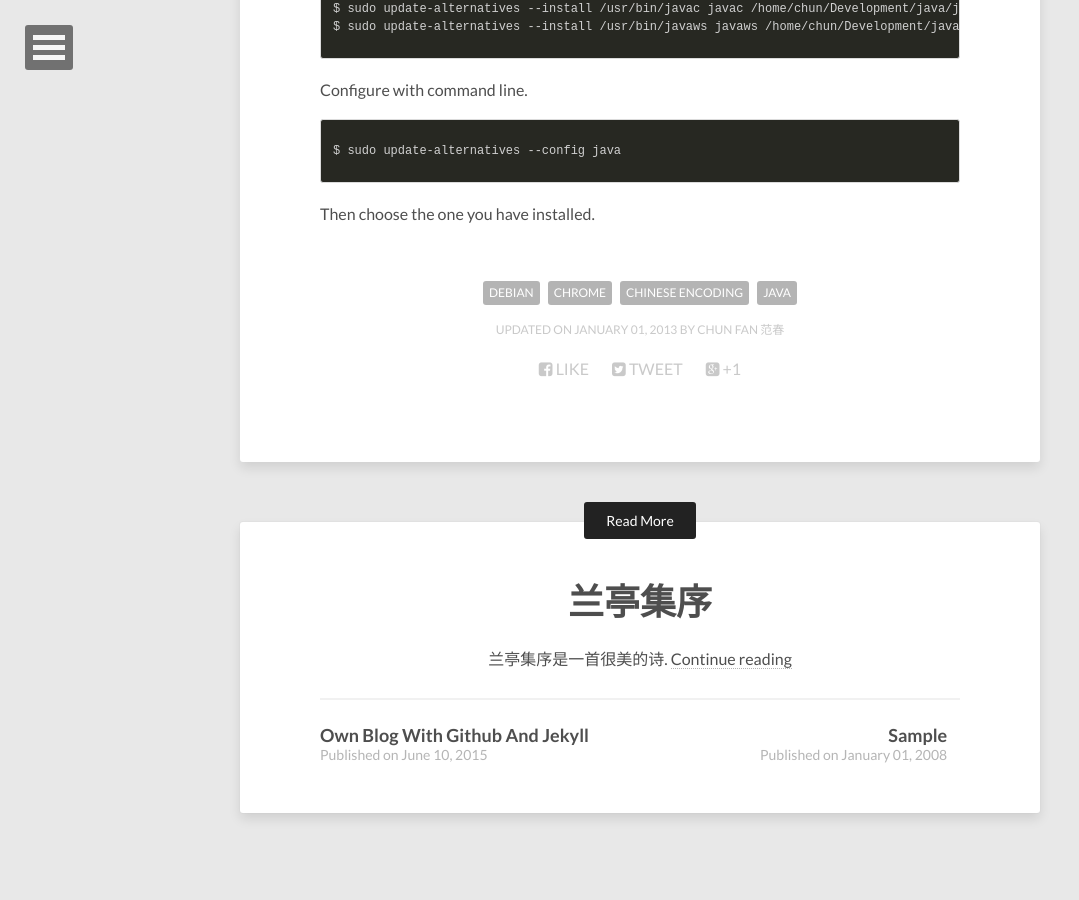
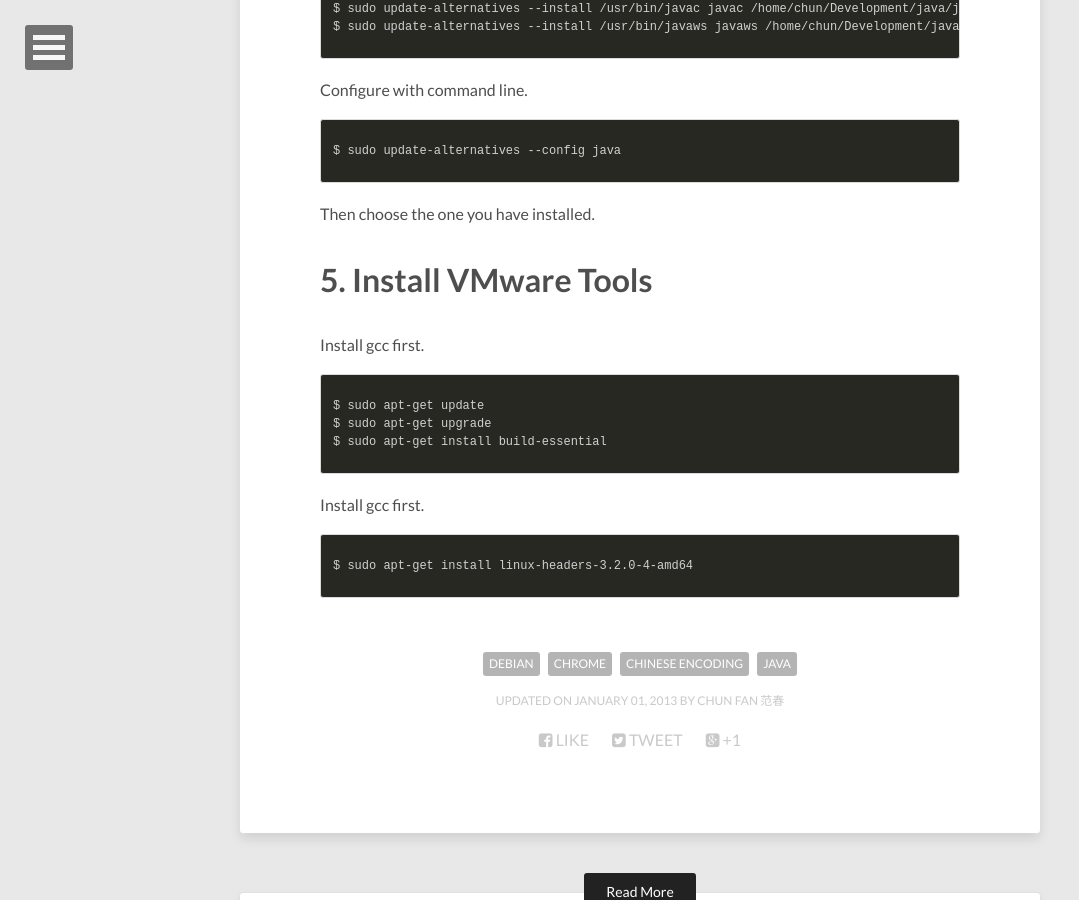
Before and after one commit to chunfantasy/blog, a Jekyll site: the page built from _posts/2013-01-01-debian.md, in a window 1280 px wide and 900 px high, scrolled down 1741 px. Shown: the whole window, without its empty margins (0-1079 px from the left). Built offline with Jekyll 4.4.1, drawn with Linux system fonts in a browser that asks for light colours; nearby versions of some CDN libraries.

Commit message:
Debian note

```diff
--- a/_posts/2013-01-01-debian.md
+++ b/_posts/2013-01-01-debian.md
@@ -60,3 +60,17 @@ Configure with command line.
 $ sudo update-alternatives --config java
 {% endhighlight %}
 Then choose the one you have installed.
+
+# 5. Install VMware Tools
+
+Install gcc first.
+{% highlight html %}
+$ sudo apt-get update
+$ sudo apt-get upgrade
+$ sudo apt-get install build-essential
+{% endhighlight %}
+
+Install gcc first.
+{% highlight html %}
+$ sudo apt-get install linux-headers-3.2.0-4-amd64
+{% endhighlight %}
```
